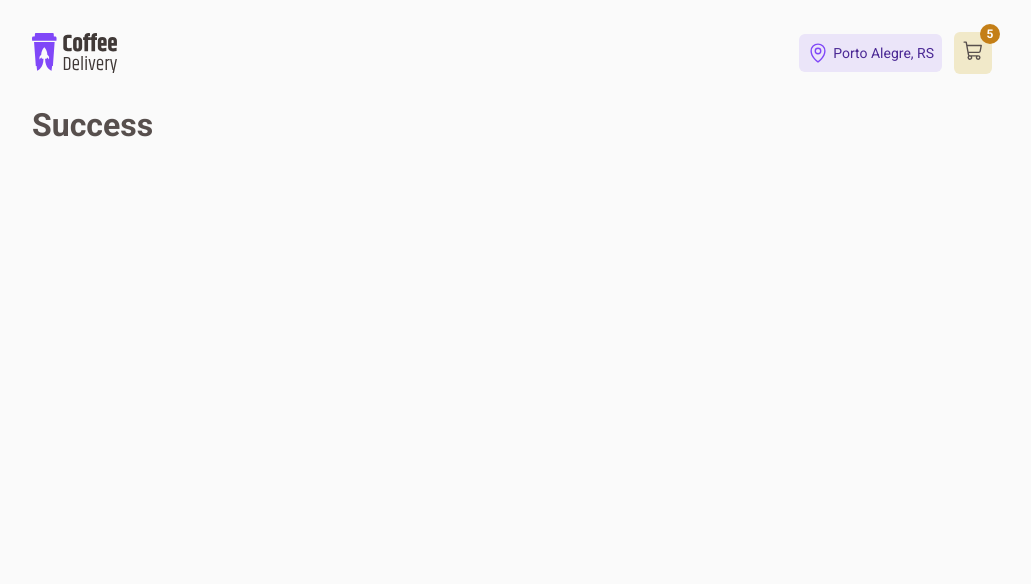
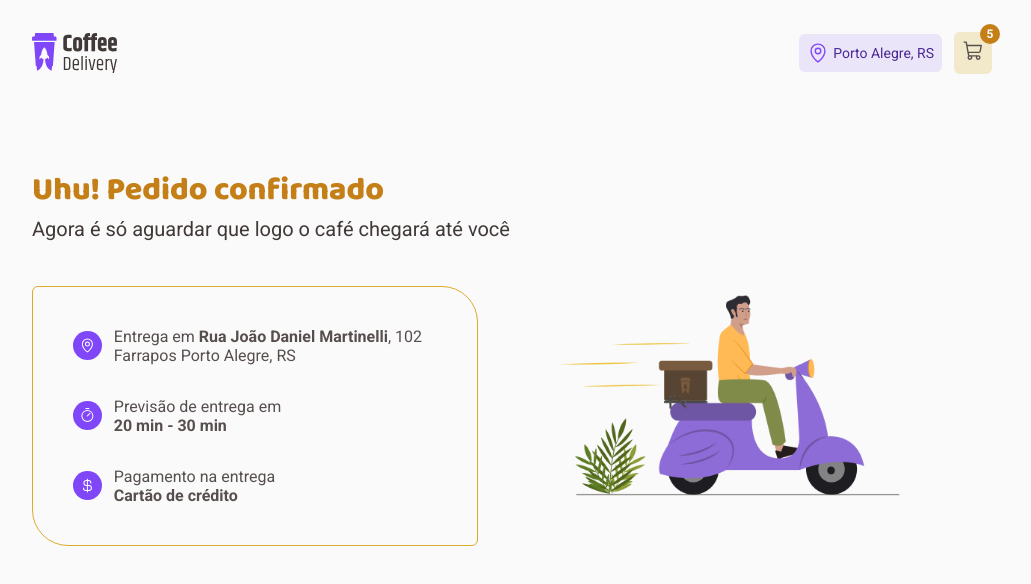
Before and after one commit to arielcBR/coffee-delivery, a React (Vite) app: page /success in a window 1280 px wide. Shown: the top 584 px of the page, without its empty margins (128-1159 px from the left). Built offline with nearby package versions, Linux system fonts and the light colour scheme.

Commit message:
success page is done

```diff
--- a/src/pages/Success/index.tsx
+++ b/src/pages/Success/index.tsx
@@ -1,7 +1,49 @@
+import { CurrencyDollar, MapPin, Timer } from '@phosphor-icons/react'
+import { SuccessContainer, Header, Main, Picture } from './styles'
+
+import illustration from '../../assets/images/Illustration.png'
+
 export function Success() {
   return (
-    <div>
-      <h1>Success</h1>
-    </div>
+    <SuccessContainer>
+      <Header>
+        <h2>Uhu! Pedido confirmado</h2>
+        <p>Agora é só aguardar que logo o café chegará até você</p>
+      </Header>
+
+      <Main>
+        <div>
+          <MapPin />
+          <div>
+            <p>
+              Entrega em <strong>Rua João Daniel Martinelli</strong>, 102
+            </p>
+            <p> Farrapos Porto Alegre, RS</p>
+          </div>
+        </div>
+
+        <div>
+          <Timer />
+          <div>
+            <p>Previsão de entrega em</p>
+            <p>
+              <strong>20 min - 30 min</strong>
+            </p>
+          </div>
+        </div>
+
+        <div>
+          <CurrencyDollar />
+          <div>
+            <p>Pagamento na entrega</p>
+            <p>
+              <strong>Cartão de crédito</strong>
+            </p>
+          </div>
+        </div>
+      </Main>
+
+      <Picture src={illustration} alt="homem dirigindo uma motocicleta" />
+    </SuccessContainer>
   )
 }
--- a/src/pages/Success/styles.ts
+++ b/src/pages/Success/styles.ts
@@ -0,0 +1,68 @@
+import styled from 'styled-components'
+
+export const SuccessContainer = styled.div`
+  display: grid;
+  grid-template-areas:
+    'header header'
+    'messageContainer picture';
+
+  margin: 4rem 0;
+`
+export const Header = styled.header`
+  grid-area: header;
+  margin-bottom: 2.5rem;
+
+  > h2 {
+    color: ${({ theme }) => theme.yellow_dark};
+    font-family: 'Baloo 2', sans-serif;
+    font-size: 2rem;
+    font-weight: 800;
+    line-height: 130%;
+    margin-bottom: 0.25rem;
+  }
+
+  > p {
+    color: ${({ theme }) => theme.base_subtitle};
+    font-family: Roboto, sans-serif;
+    font-size: 1.25rem;
+    line-height: 130%;
+    margin-bottom: 0.25rem;
+  }
+`
+
+export const Main = styled.main`
+  grid-area: messageContainer;
+
+  border-radius: 6px 36px;
+  border: 1px solid ${({ theme }) => theme.yellow};
+  overflow: none;
+  padding: 2.5rem;
+  width: 27.875rem;
+
+  display: flex;
+  flex-direction: column;
+  gap: 2rem;
+
+  > div {
+    display: flex;
+    align-items: center;
+    gap: 0.75rem;
+
+    > svg {
+      background: ${({ theme }) => theme.purple};
+      border-radius: 50%;
+      box-sizing: content-box;
+      fill: ${({ theme }) => theme.white};
+      padding: 0.4rem;
+      height: 1rem;
+      width: 1rem;
+    }
+  }
+`
+
+export const Picture = styled.img`
+  grid-area: picture;
+
+  height: 13.73rem;
+  width: 23rem;
+`
```
Also changed, not shown: src/assets/images/Illustration.png (added).
